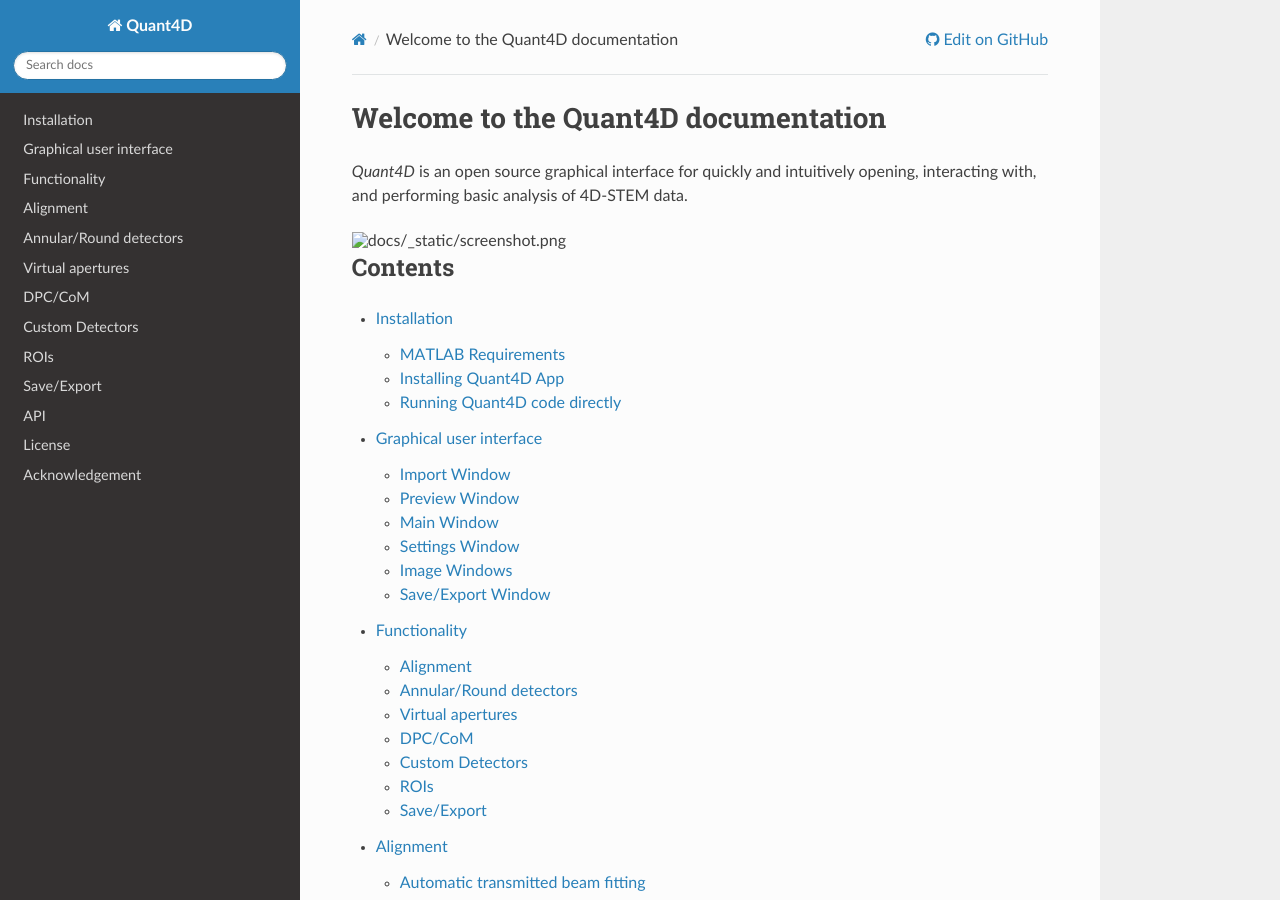
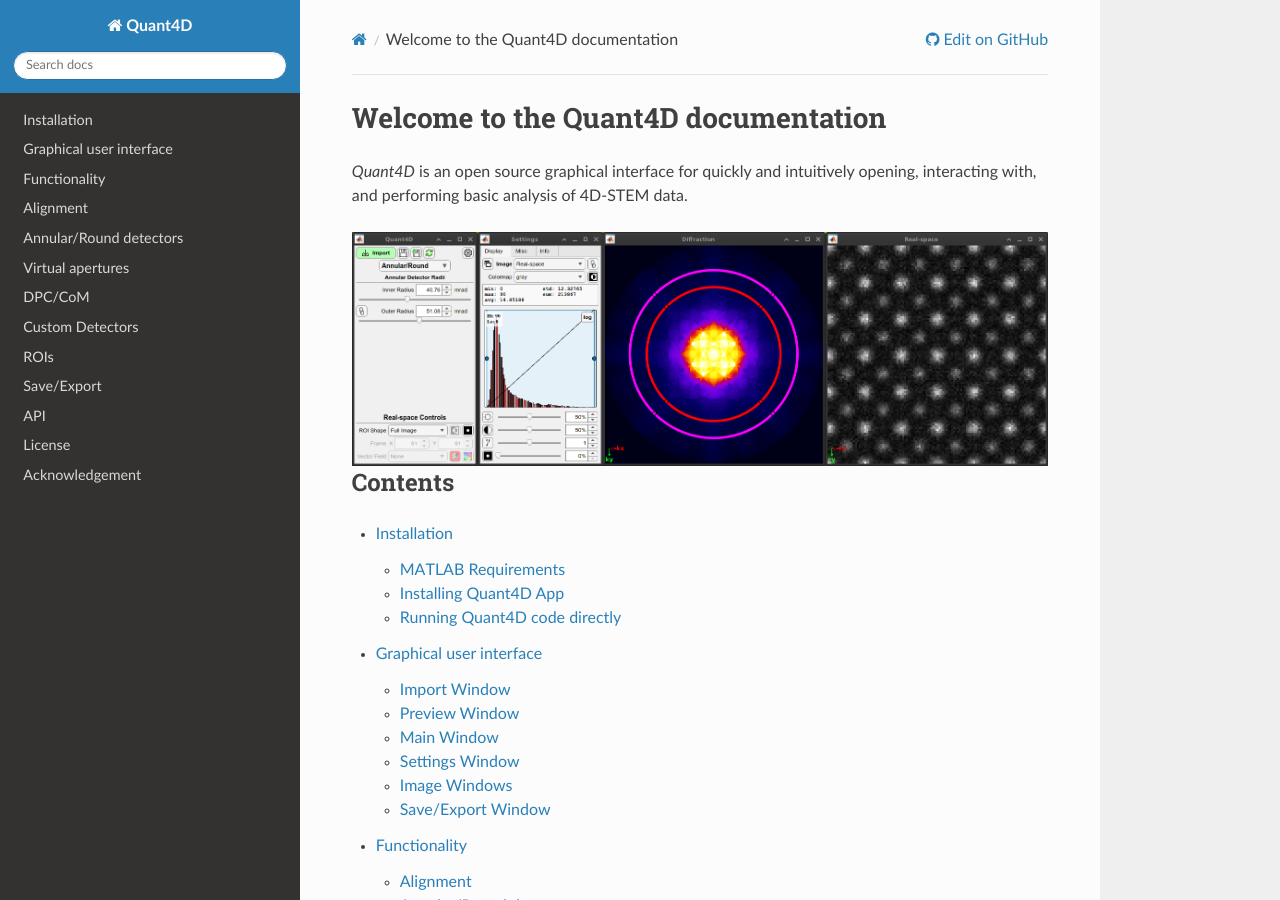
Before and after one commit to bryandesser/Quant4D, a Sphinx documentation site: the page built from docs/source/index.rst, in a window 1280 px wide and 900 px high. Built offline with Sphinx 7.4.7 and the Read the Docs theme 3.1.0, drawn with Linux system fonts in a browser that asks for light colours; formulas are drawn with MathJax 3.

Commit message:
modified:   docs/source/index.rst

```diff
--- a/docs/source/index.rst
+++ b/docs/source/index.rst
@@ -4,7 +4,7 @@
 `Quant4D` is an open source graphical interface for quickly and intuitively
 opening, interacting with, and performing basic analysis of 4D-STEM data.
 
-.. image:: /docs/_static/screenshot.png
+.. image:: ../_static/screenshot.png
    :align: center
    :width: 100%
    :class: no-scaled-link
```
